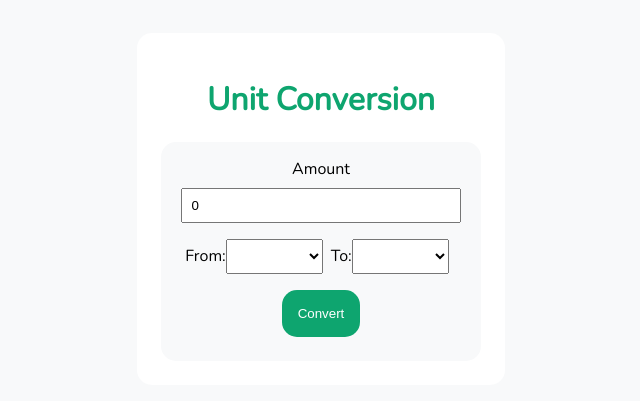
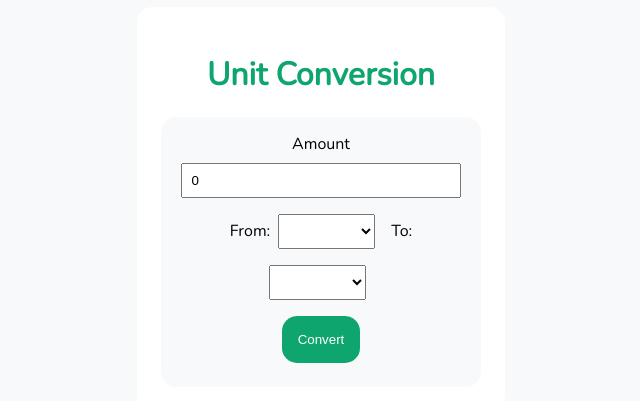
Before and after one commit to HikariLight/ClimateSeed-Test, a Vue app: page / in a window 1280 px wide. Shown: the part 191-592 px from the top of the page, without its empty margins (319-959 px from the left). Built offline with nearby package versions, Linux system fonts and the light colour scheme.

Commit message:
Added margin to form labels

```diff
--- a/src/components/ConversionForm.vue
+++ b/src/components/ConversionForm.vue
@@ -3,12 +3,12 @@
         <label>Amount</label>
         <input :class="{invalid: !amountValid}" type="text" v-model.number="amount">
 
-        <label>From:</label>
+        <label class="selectLabels">From:</label>
         <select :class="{invalid: !fromValid}" v-model="from">
             <UnitsOptions :units=units />
         </select>
 
-        <label>To:</label>
+        <label class="selectLabels">To:</label>
         <select :class="{invalid: !toValid}" v-model="to">
             <UnitsOptions :units=units />
         </select>
@@ -116,6 +116,10 @@ export default defineComponent({
         width: 90%;
     }
 
+    .selectLabels{
+        margin: 0 0.5rem;
+    }
+
     .conversionForm select{
         margin: 0.5rem 0.5rem 0.5rem 0;
         padding: 0.5rem;
```
